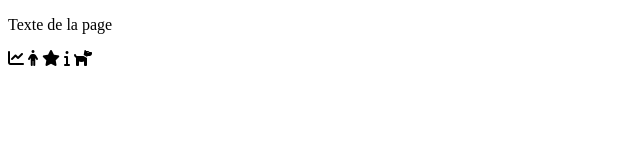
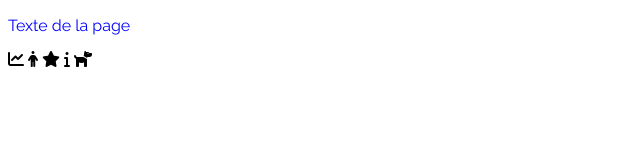
Before and after one commit to OpenCeaftravail/Booki, a plain HTML site: page index.html in a window 1280 px wide. Shown: the whole page, without its empty margins (0-640 px from the left). Drawn offline with Linux system fonts and the light colour scheme.

Commit message:
lien fichier css au html

```diff
--- a/CSS/style.css
+++ b/CSS/style.css
@@ -9,12 +9,11 @@
  */
 body {
 
-  p {
-    font-family: 'Raleway', sans-serif;
-  }
-
 }
-
+p {
+  font-family: 'Raleway', sans-serif;
+  color: blue;
+}
 /*
  * Style de l'en-tête
  */
--- a/index.html
+++ b/index.html
@@ -3,6 +3,7 @@
 <head>
   <meta charset="utf-8">
   <title>Titre de la page</title>
+  <link href="./CSS/style.css" rel="stylesheet">
   <link rel="preconnect" href="https://fonts.googleapis.com">
   <link rel="preconnect" href="https://fonts.gstatic.com" crossorigin>
   <link href="https://fonts.googleapis.com/css2?family=Raleway:wght@400;600;800&display=swap" rel="stylesheet">
```
